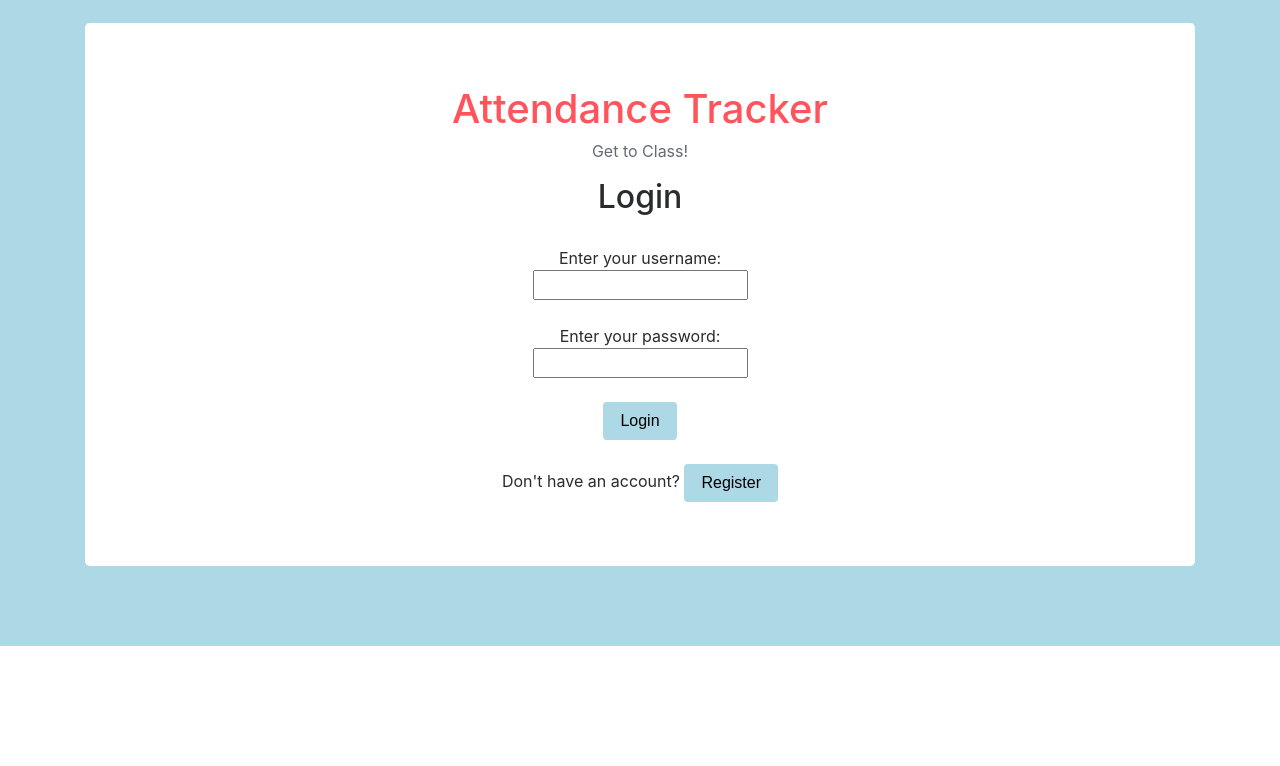
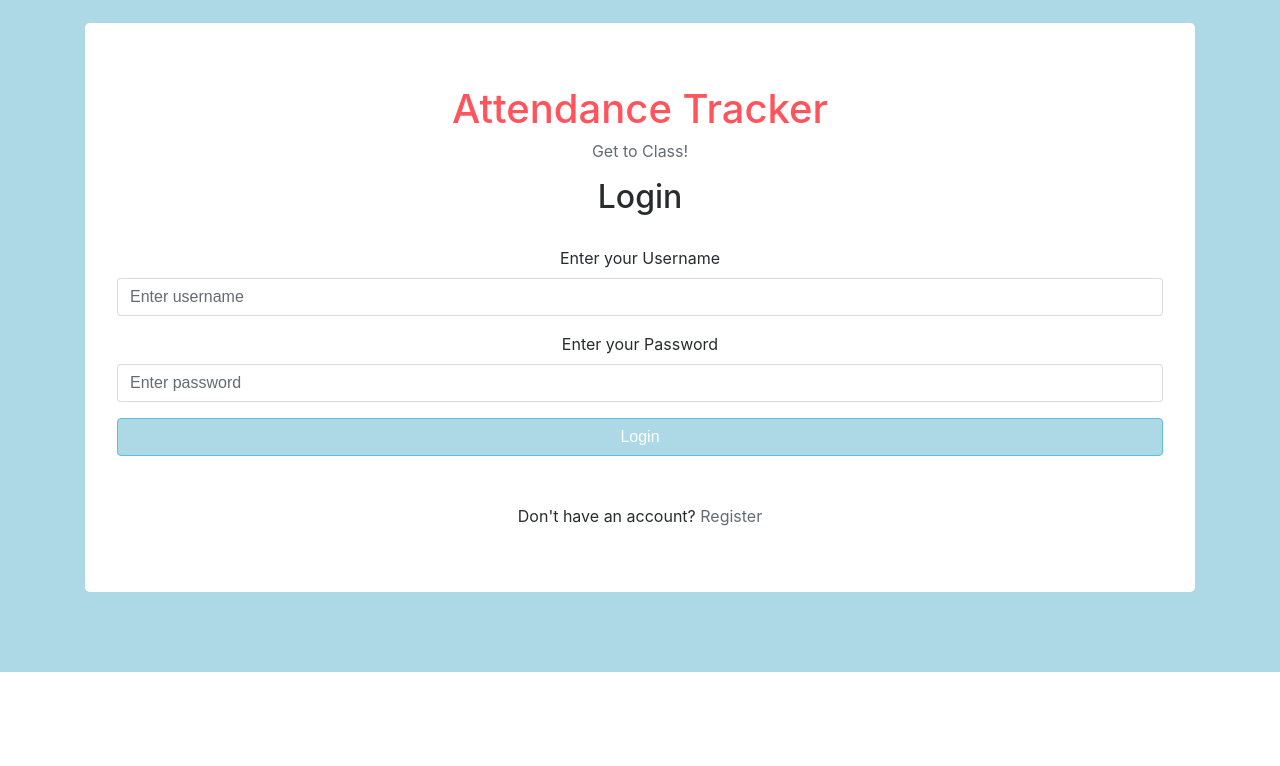
Before and after one commit to GiorgioVi/DaMisfits, a Flask app: page /login in a window 1280 px wide. Shown: the part 183-949 px from the top of the page. Run offline with Flask 2, Linux system fonts and the light colour scheme; some libraries are stand-ins or nearby versions.

Commit message:
updated login

```diff
--- a/templates/login.html
+++ b/templates/login.html
@@ -11,21 +11,21 @@ Login
 
   <center>
   <h2>Login</h2> <br>
-  <form method = "POST" action ="/authenticate">
+  <form method = "POST" action ="/login">
 
-  Enter your username:<br>
-  <input type="text" name="username" required><br><br>
-
-  Enter your password: <br>
-  <input type="password" name="password" required><br><br>
-
-  <button style="background-color: lightblue;" class="btn btn-default" type="submit" value="submit">Login</button>
-  <br> <br>
+  <div class="form-group">
+    <label for="user">Enter your Username</label>
+    <input name="username" type="text" class="form-control" id="user" placeholder="Enter username">
+  </div>
+  <div class="form-group">
+    <label for="pass">Enter your Password</label>
+    <input name="password" type="password" class="form-control" id="pass" placeholder="Enter password">
+  </div>
+  <input style="background-color: lightblue;" class="btn btn-info btn-block" type="submit" name="form" value="Login">
+  <br><br>
       </form>
 
-  <form method = "GET" action = "/create">
-  Don't have an account?
-  <button style="background-color: lightblue;" class="btn btn-default" type="submit" value="Create">Register</button>
+  Don't have an account? <a class="text-muted" href="/create">Register</a>
   </form>
 </center>
   </div>
```
Also changed, not shown: templates/create.html (+25 -12 lines), 3 other files.
